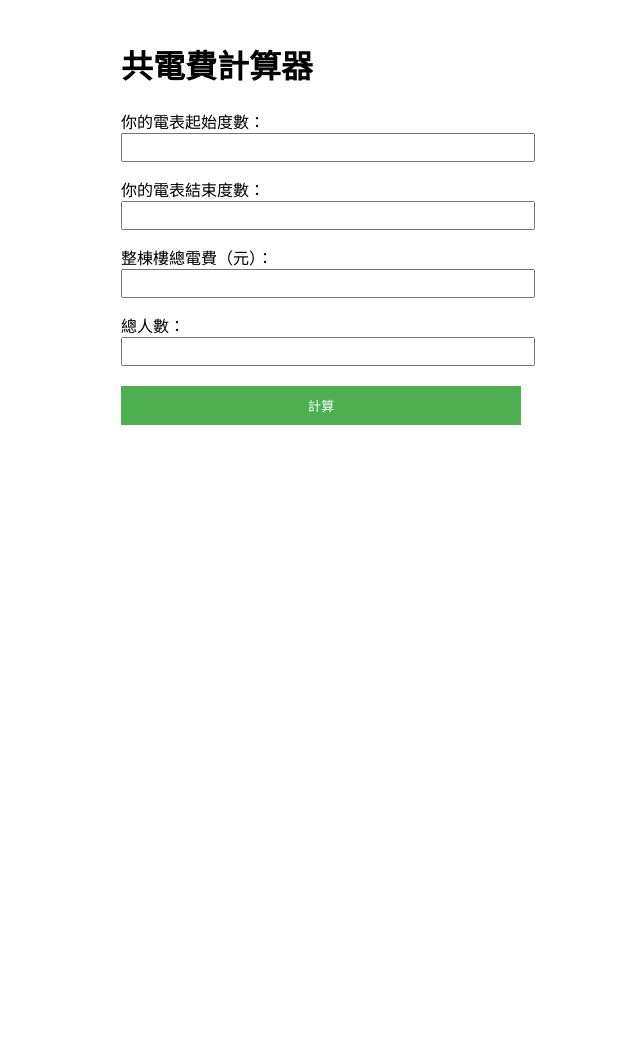
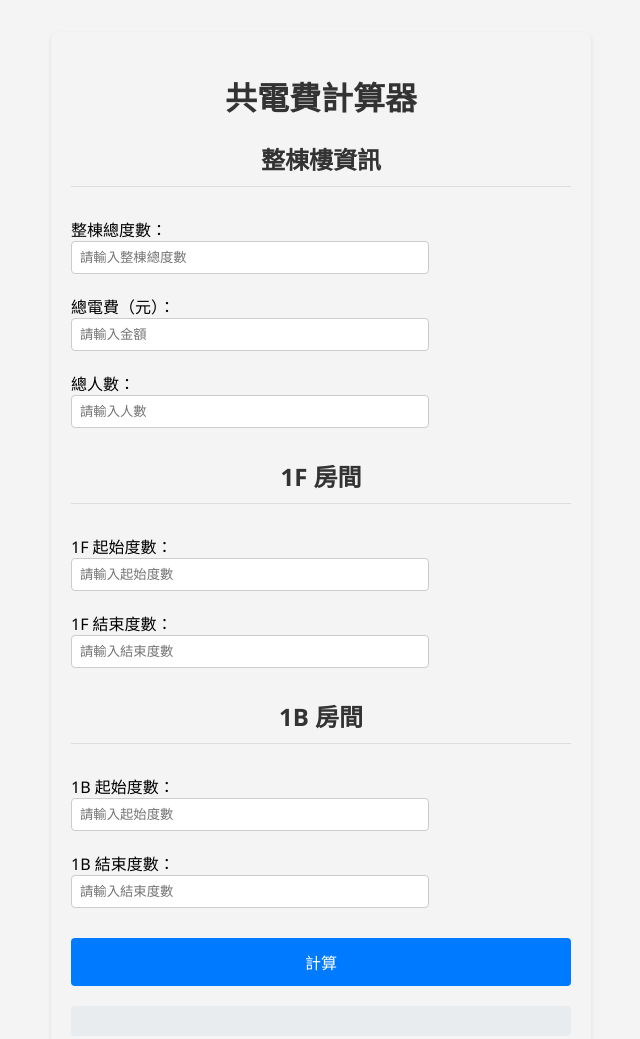
Before and after one commit to 40871431-debug/-electric-bill, a plain HTML site: page index.html in a window 1280 px wide. Shown: the top 1039 px of the page, without its empty margins (319-959 px from the left). Before the commit the page ends 800 px from the top, so only its background shows below. Drawn offline with Linux system fonts and the light colour scheme.

Commit message:
Add files via upload

```diff
--- a/index.html
+++ b/index.html
@@ -9,21 +9,29 @@
 <body>
     <h1>共電費計算器</h1>
 
-    <label>你的電表起始度數：</label>
-    <input type="number" id="myStart"><br>
+    <h2>整棟樓資訊</h2>
+    <label>整棟總度數：</label>
+    <input type="number" id="buildingUsage" placeholder="請輸入整棟總度數"><br>
+    <label>總電費（元）：</label>
+    <input type="number" id="totalCost" placeholder="請輸入金額"><br>
+    <label>總人數：</label>
+    <input type="number" id="people" placeholder="請輸入人數"><br>
 
-    <label>你的電表結束度數：</label>
-    <input type="number" id="myEnd"><br>
+    <h2>1F 房間</h2>
+    <label>1F 起始度數：</label>
+    <input type="number" id="room1FStart" placeholder="請輸入起始度數"><br>
+    <label>1F 結束度數：</label>
+    <input type="number" id="room1FEnd" placeholder="請輸入結束度數"><br>
 
-    <label>整棟樓總電費（元）：</label>
-    <input type="number" id="totalCost"><br>
-
-    <label>總人數：</label>
-    <input type="number" id="people"><br>
+    <h2>1B 房間</h2>
+    <label>1B 起始度數：</label>
+    <input type="number" id="room1BStart" placeholder="請輸入起始度數"><br>
+    <label>1B 結束度數：</label>
+    <input type="number" id="room1BEnd" placeholder="請輸入結束度數"><br>
 
     <button onclick="calculate()">計算</button>
 
-    <h2 id="result"></h2>
+    <div id="result"></div>
 
     <script src="script.js"></script>
 </body>
--- a/script.js
+++ b/script.js
@@ -1,17 +1,44 @@
 function calculate() {
-    let myStart = parseFloat(document.getElementById('myStart').value);
-    let myEnd = parseFloat(document.getElementById('myEnd').value);
+    // 整棟樓資料
+    let buildingUsage = parseFloat(document.getElementById('buildingUsage').value);
     let totalCost = parseFloat(document.getElementById('totalCost').value);
     let people = parseInt(document.getElementById('people').value);
 
-    if (isNaN(myStart) || isNaN(myEnd) || isNaN(totalCost) || isNaN(people) || people <= 0) {
+    // 房間資料
+    let room1FStart = parseFloat(document.getElementById('room1FStart').value);
+    let room1FEnd = parseFloat(document.getElementById('room1FEnd').value);
+    let room1BStart = parseFloat(document.getElementById('room1BStart').value);
+    let room1BEnd = parseFloat(document.getElementById('room1BEnd').value);
+
+    // 資料檢查
+    if (
+        isNaN(buildingUsage) || isNaN(totalCost) || isNaN(people) ||
+        isNaN(room1FStart) || isNaN(room1FEnd) ||
+        isNaN(room1BStart) || isNaN(room1BEnd) ||
+        buildingUsage <= 0 ||
+        room1FEnd <= room1FStart ||
+        room1BEnd <= room1BStart ||
+        people <= 0
+    ) {
         document.getElementById('result').innerText = "請輸入正確數值！";
         return;
     }
 
-    let myUsage = myEnd - myStart;
-    let myCost = totalCost / people; // 假設均分
+    // 計算各房間用電度數
+    let usage1F = room1FEnd - room1FStart;
+    let usage1B = room1BEnd - room1BStart;
 
+    // 計算各房間應付金額 + 100 元
+    let cost1F = totalCost * (usage1F / buildingUsage) + 100;
+    let cost1B = totalCost * (usage1B / buildingUsage) + 100;
+
+    // 計算剩餘公共電費（其他人分）
+    let publicCostPerPerson = (totalCost - (cost1F + cost1B) ) / people;
+
+    // 顯示結果
     document.getElementById('result').innerText =
-        `你的用電量：${myUsage} 度\n你的應付電費：約 ${myCost.toFixed(2)} 元`;
+        `整棟總用電：${buildingUsage.toFixed(2)} 度\n` +
+        `1F 用電：${usage1F.toFixed(2)} 度，應付 ${cost1F.toFixed(2)} 元\n` +
+        `1B 用電：${usage1B.toFixed(2)} 度，應付 ${cost1B.toFixed(2)} 元\n` +
+        `每人應付的公共電費：${publicCostPerPerson.toFixed(2)} 元`;
 }
--- a/style.css
+++ b/style.css
@@ -1,26 +1,57 @@
 body {
-    font-family: Arial, sans-serif;
-    max-width: 400px;
-    margin: auto;
+    font-family: 'Segoe UI', Tahoma, Geneva, Verdana, sans-serif;
+    max-width: 500px;
+    margin: 2em auto;
     padding: 20px;
+    background-color: #f4f4f4;
+    border-radius: 8px;
+    box-shadow: 0 2px 4px rgba(0, 0, 0, 0.1);
+}
+
+h1, h2 {
+    color: #333;
+    text-align: center;
+}
+
+h2 {
+    border-bottom: 1px solid #ddd;
+    padding-bottom: 10px;
+    margin-top: 20px;
 }
 
 label {
-    display: block;
+    display: inline-block;
+    width: 150px;
     margin-top: 10px;
 }
 
 input {
-    width: 100%;
-    padding: 5px;
-    margin-bottom: 5px;
+    width: calc(100% - 160px);
+    padding: 8px;
+    margin-bottom: 10px;
+    border: 1px solid #ccc;
+    border-radius: 4px;
 }
 
 button {
-    margin-top: 15px;
-    padding: 10px;
+    margin-top: 20px;
+    padding: 12px;
     width: 100%;
-    background-color: #4CAF50;
+    background-color: #007bff;
     color: white;
     border: none;
+    border-radius: 4px;
+    cursor: pointer;
+    font-size: 16px;
 }
+
+button:hover {
+    background-color: #0056b3;
+}
+
+#result {
+    margin-top: 20px;
+    padding: 15px;
+    background-color: #e9ecef;
+    border-radius: 4px;
+}
```
